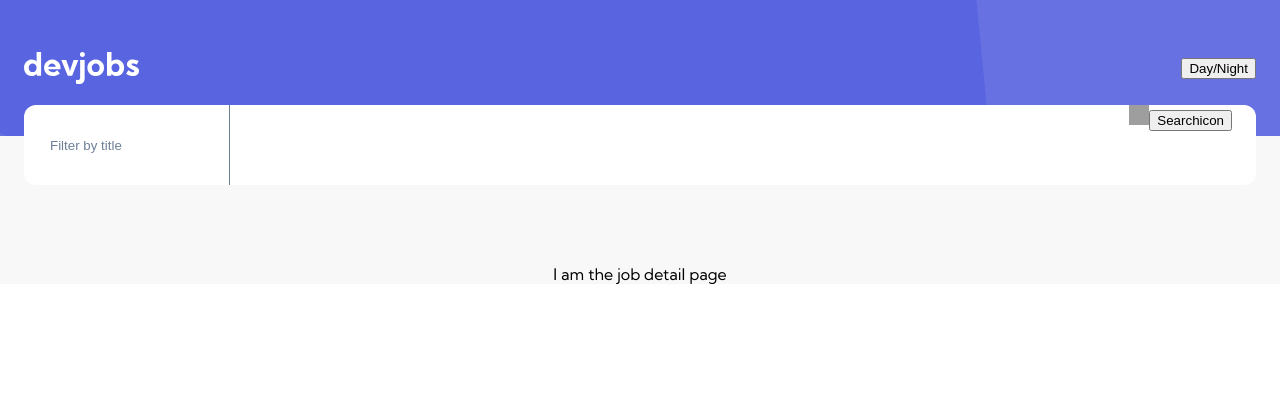
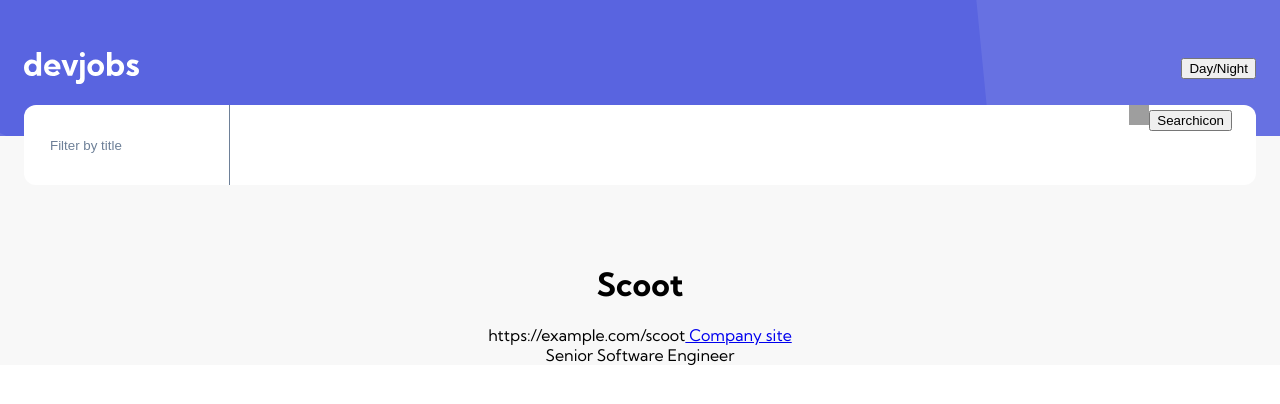
Before and after one commit to agnesnora/devjobs, a React (Vite) app: page /jobs/1 in a window 1280 px wide. Shown: the top 404 px of the page. Built offline with nearby package versions, Linux system fonts and the light colour scheme; grey boxes are pictures that could not be loaded.

Commit message:
setting up compan card

```diff
--- a/src/App.tsx
+++ b/src/App.tsx
@@ -48,7 +48,10 @@ const App: FC = () => {
                 path="/"
                 element={<JobList filteredJobs={filteredJobs} />}
               ></Route>{" "}
-              <Route path="/jobs/:id" element={<JobDetailPage />}></Route>
+              <Route
+                path="/jobs/:id"
+                element={<JobDetailPage filteredJobs={filteredJobs} />}
+              ></Route>
             </Routes>
           </div>
         </ThemeContext.Provider>
--- /dev/null
+++ b/src/components/CompanyCard.tsx
@@ -0,0 +1,25 @@
+import { FC } from "react";
+import { JobsData } from "../../data";
+interface CompanyCardProps {
+  filteredJob?: JobsData;
+}
+
+export const CompanyCard: FC<CompanyCardProps> = ({ filteredJob }) => {
+  if (!filteredJob) {
+    return null;
+  }
+  return (
+    <div className="company--card--container">
+      <div
+        className="company--logo"
+        style={{
+          backgroundImage: `url(${filteredJob.logo})`,
+          backgroundColor: filteredJob.logoBackground,
+        }}
+      ></div>
+      <h1>{filteredJob.company}</h1>
+      <a>{filteredJob.website}</a>
+      <a href={filteredJob.website}> Company site</a>
+    </div>
+  );
+};
--- a/src/components/JobDetailPage/JobDetailPage.tsx
+++ b/src/components/JobDetailPage/JobDetailPage.tsx
@@ -1,14 +1,26 @@
 import { FC } from "react";
 import { useParams } from "react-router-dom";
+import { JobsData } from "../../../data";
+import { CompanyCard } from "../CompanyCard";
 
 interface RouteParams {
   id: string;
   [key: string]: string | undefined; // Adjusted to allow number type
 }
-interface JobDetailProps {}
+interface JobDetailProps {
+  filteredJobs: JobsData[];
+}
 
-export const JobDetailPage: FC<JobDetailProps> = () => {
+export const JobDetailPage: FC<JobDetailProps> = ({ filteredJobs }) => {
   const params = useParams<RouteParams>();
-  console.log(params.id);
-  return <div>I am the job detail page</div>;
+  const filteredJob = filteredJobs.find(
+    (job) => job.id.toString() === params.id
+  );
+
+  return (
+    <div className="job--detail--container">
+      <CompanyCard filteredJob={filteredJob} />
+      <div>{filteredJob?.position}</div>
+    </div>
+  );
 };
```
